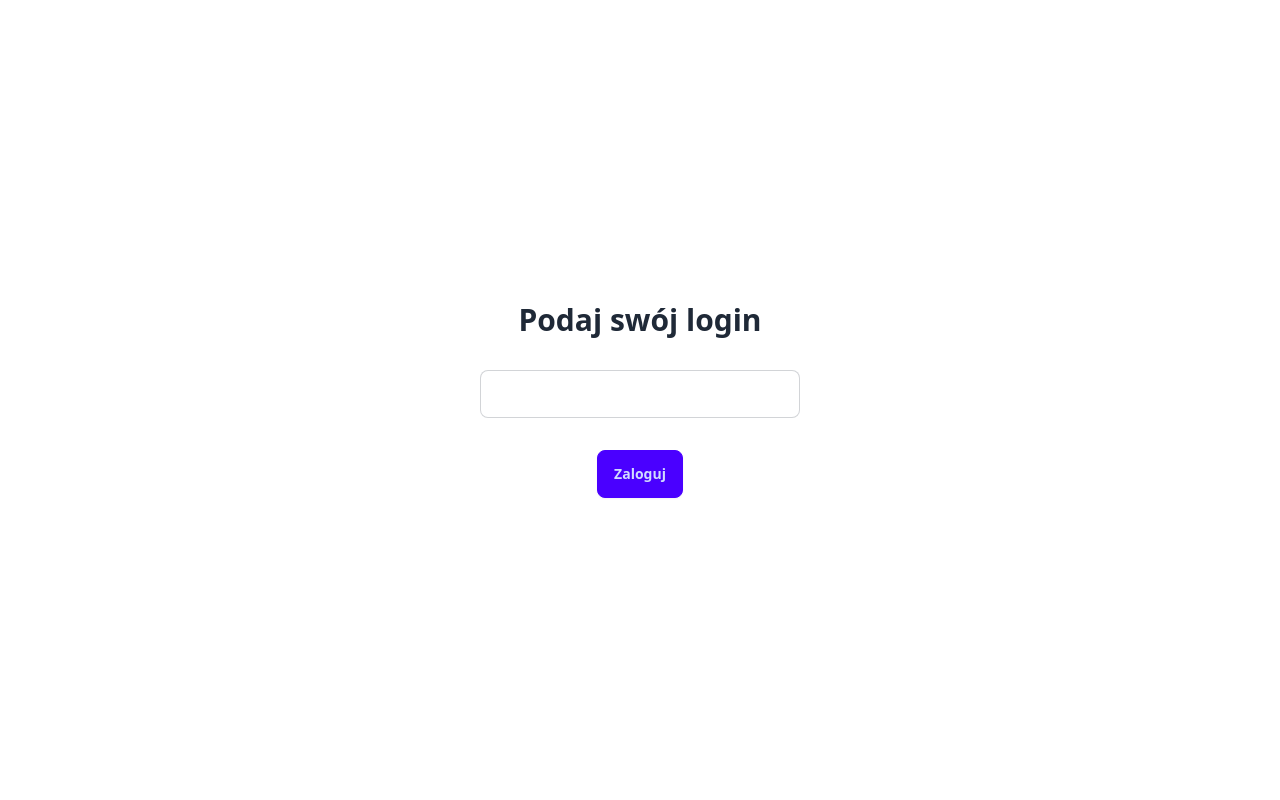
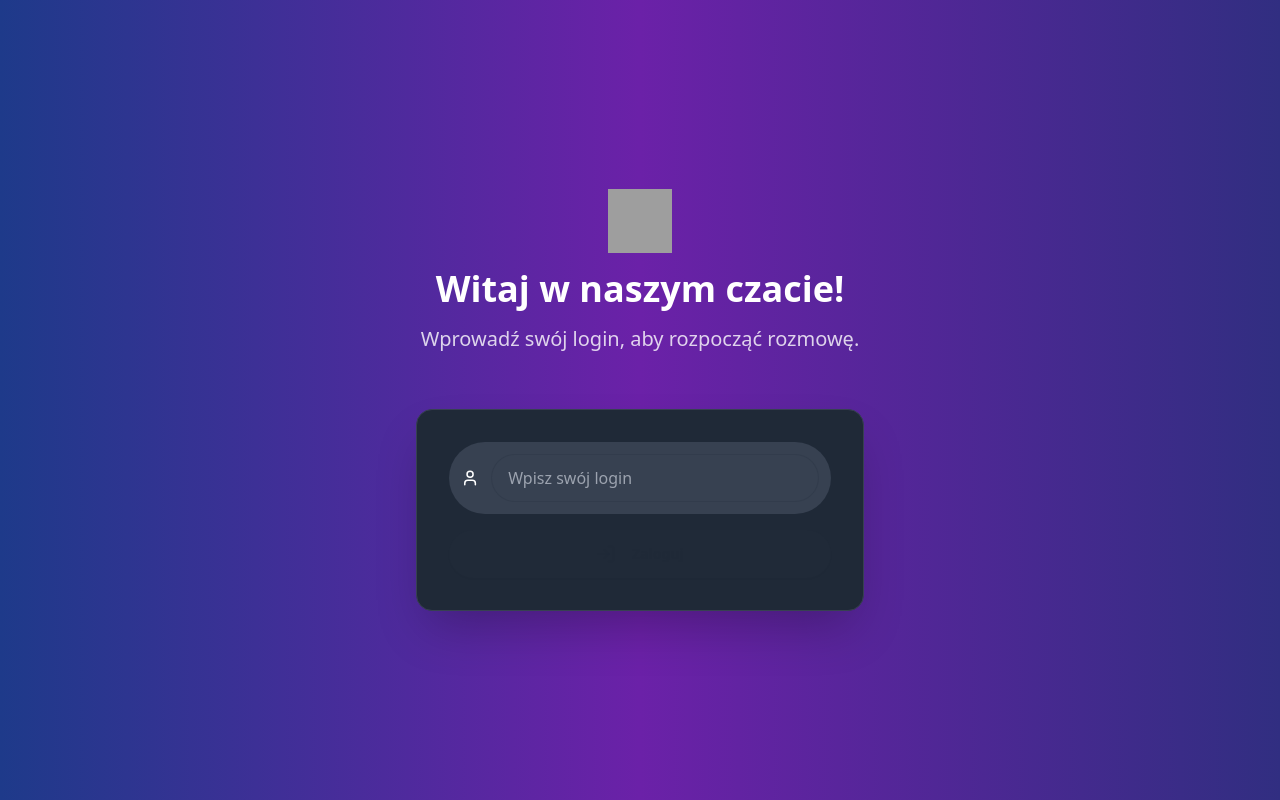
Before and after one commit to TheArcus02/chat-app-electron, a React (Vite) app: page /login in a window 1280 px wide. Built offline with nearby package versions, Linux system fonts and the light colour scheme; grey boxes are pictures that could not be loaded.

Commit message:
Zmiana wygladu Login

```diff
--- a/src/ui/views/chat.tsx
+++ b/src/ui/views/chat.tsx
@@ -16,7 +16,6 @@ const Chat = () => {
   // ? mockChatSessionData.messages.map(...)
   // ? lub
   // ? mockChatSessionData.participants.map(...)
-
   return <div>Chat: {id}</div>;
 };
 
--- a/src/ui/views/login.tsx
+++ b/src/ui/views/login.tsx
@@ -1,6 +1,7 @@
 import { useEffect, useState } from 'react';
-import { useNavigate } from 'react-router';
+import { Navigate, useNavigate } from 'react-router';
 import { useAuth } from '@/ui/context/auth-context';
+import { LogIn, User } from 'lucide-react';
 
 // TODO: Login with server
 const Login = () => {
@@ -21,16 +22,47 @@ const Login = () => {
   };
 
   return (
-    <div className='flex flex-1 flex-col items-center justify-center space-y-8'>
-      <h1 className='text-3xl font-semibold'>Podaj swój login</h1>
-      <input
-        className='input input-bordered w-full max-w-xs'
-        type='text'
-        onChange={(e) => setName(e.target.value)}
-      />
-      <button className='btn btn-primary' onClick={handleLogin}>
-        Zaloguj
-      </button>
+    <div className="min-h-screen flex flex-col items-center justify-center bg-gradient-to-r from-blue-900 via-purple-800 to-indigo-900">
+      {/* Nagłówek z ikonką */}
+      <div className="flex flex-col items-center mb-8">
+        <img
+          src="https://img.icons8.com/ios-filled/50/ffffff/chat.png" // Prosta ikona czatu
+          alt="Chat Icon"
+          className="w-16 h-16 mb-4"
+        />
+        <h2 className="text-4xl font-bold text-white text-center mb-4">
+          Witaj w naszym czacie!
+        </h2>
+        <p className="text-xl text-white opacity-80 text-center mb-6">
+          Wprowadź swój login, aby rozpocząć rozmowę.
+        </p>
+      </div>
+
+      <div className="card w-full max-w-md bg-gray-800 text-white border border-gray-700 rounded-2xl shadow-2xl p-8">
+        {/* Pole logowania */}
+        <div className="form-control w-full mb-4">
+          <div className="flex items-center bg-gray-700 rounded-full p-3">
+            <User size={20} className="text-white mr-3" /> {/* Użycie User jako komponentu */}
+            <input
+              type="text"
+              placeholder="Wpisz swój login"
+              className="input input-bordered w-full bg-gray-700 text-white rounded-full py-3 px-4 focus:outline-none focus:ring-4 focus:ring-indigo-500 focus:border-indigo-500"
+              value={name}
+              onChange={(e) => setName(e.target.value)}
+            />
+          </div>
+        </div>
+
+        {/* Przycisk logowania */}
+        <button
+          className={`btn w-full ${!name.trim() ? "btn-disabled opacity-50" : "bg-indigo-600 hover:bg-indigo-700"} rounded-full py-3`}
+          onClick={handleLogin}
+          disabled={!name.trim()}
+        >
+          <LogIn size={20} className="mr-2" /> {/* Użycie LogIn jako komponentu */}
+          Zaloguj
+        </button>
+      </div>
     </div>
   );
 };
```
